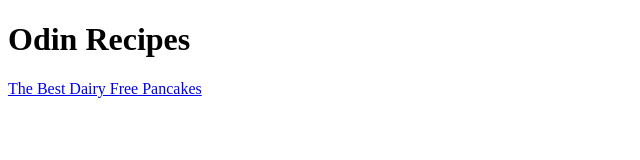
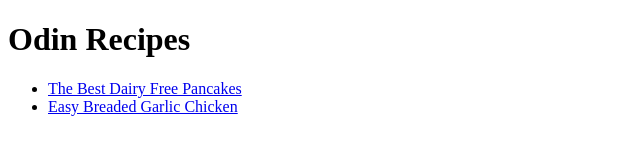
Before and after one commit to tcornette/odin-recipes, a plain HTML site: page index.html in a window 1280 px wide. Shown: the whole page, without its empty margins (0-640 px from the left). Drawn offline with Linux system fonts and the light colour scheme.

Commit message:
added link to chicken and listed the recipes

```diff
--- a/index.html
+++ b/index.html
@@ -8,6 +8,9 @@
 </head>
 <body>
     <h1>Odin Recipes</h1>
-    <a href="recipes/DFpancakes.html">The Best Dairy Free Pancakes</a>
+    <ul>
+   <li><a href="recipes/DFpancakes.html">The Best Dairy Free Pancakes</a></li>
+    <li><a href="recipes/garlic-chicken.html">Easy Breaded Garlic Chicken</a></li>
+    </ul>
 </body>
 </html>
```
